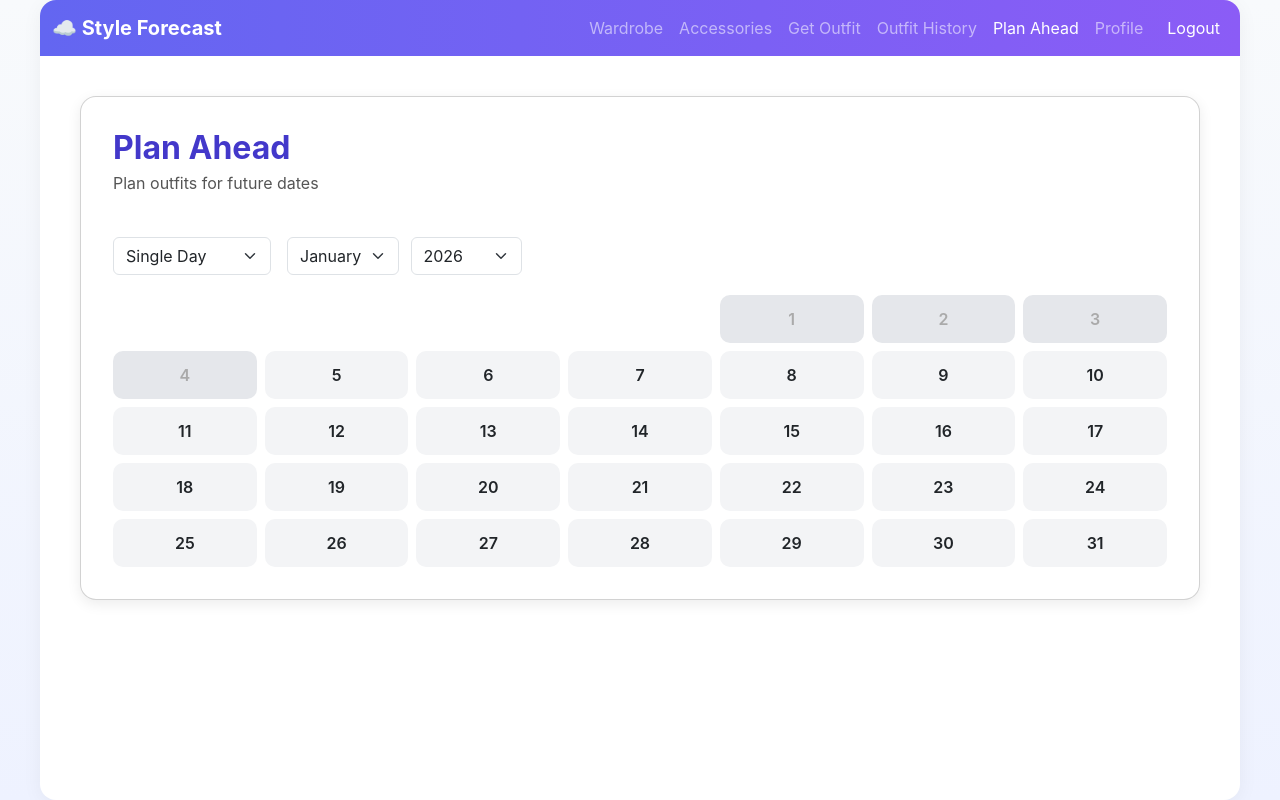
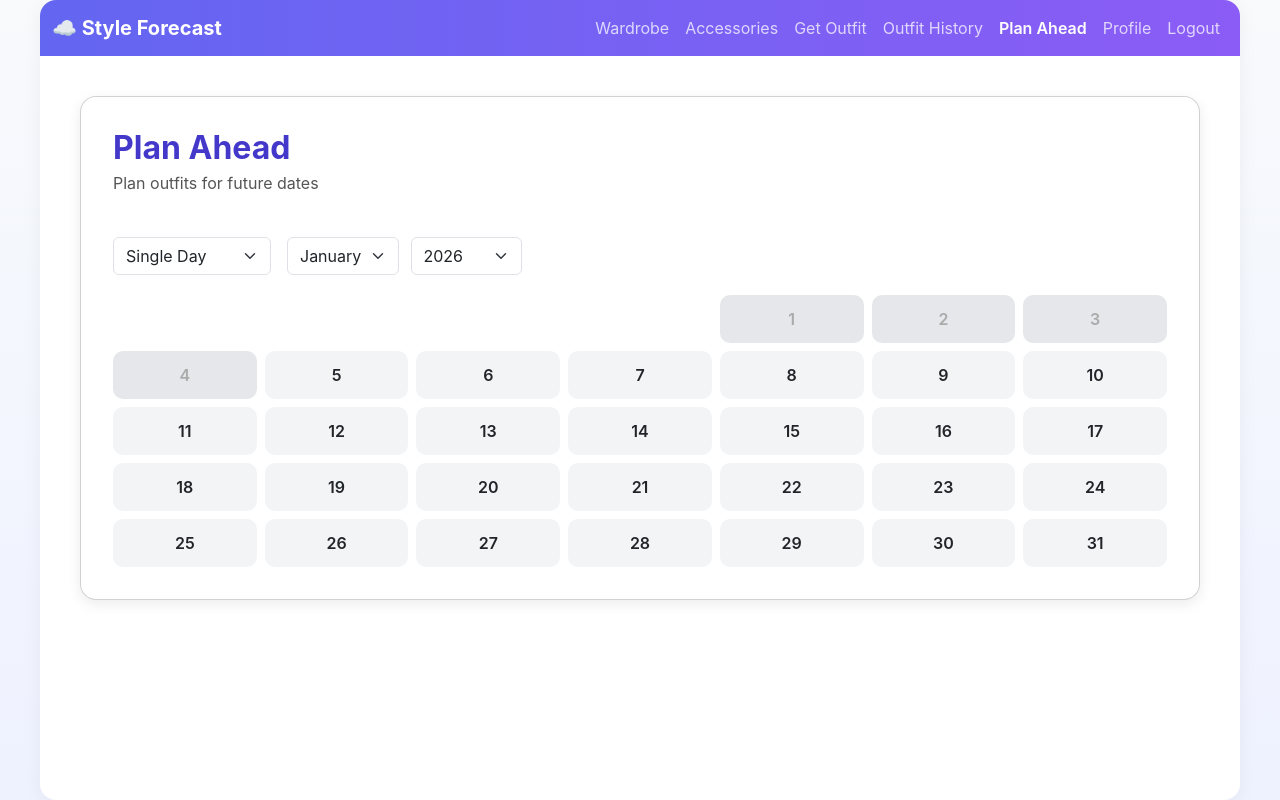
Before and after one commit to SimranHundal17/StyleForecast---Web-Programming, a Flask app: page /plan_ahead in a window 1280 px wide. Run offline with Flask 3, Linux system fonts and the light colour scheme; data that the repository does not hold is empty.

Commit message:
improved visuals

```diff
--- a/static/global.css
+++ b/static/global.css
@@ -101,16 +101,33 @@ p, .subtitle {
   color: #fff;
 }
 
-/* Logout button in navbar */
-.logout-btn {
-  border-color: rgba(255, 255, 255, 0.6);
-  color: #ffffff;
-  margin-left: 0.5rem;
-  transition: all 0.25s ease;
+/* Base navbar links */
+.navbar .nav-link {
+  color: rgba(255, 255, 255, 0.75);
+  font-weight: 400;
+  transition: color 0.2s ease, font-weight 0.2s ease;
 }
 
-.logout-btn:hover {
-  background-color: #ef4444; /* red-500 */
-  border-color: #ef4444;
+/* Hover for normal links */
+.navbar .nav-link:hover {
   color: #ffffff;
+  font-weight: 500;
+  background: none;
 }
+
+/* Active page link */
+.navbar .nav-link.active {
+  color: #ffffff;
+  font-weight: 600;
+}
+
+/* Logout */
+.navbar .nav-logout {
+  font-weight: 400;          /* NOT bold */
+  color: rgba(255, 255, 255, 0.75);
+}
+
+/* Logout hover */
+.navbar .nav-logout:hover {
+  color: red;            /* soft red hint */
+}
--- a/templates/accessories.html
+++ b/templates/accessories.html
@@ -34,7 +34,7 @@
             <li class="nav-item"><a class="nav-link" href="{{ url_for('history.outfit_history') }}">Outfit History</a></li>
             <li class="nav-item"><a class="nav-link" href="{{ url_for('plan.plan_ahead_page') }}">Plan Ahead</a></li>
             <li class="nav-item"><a class="nav-link" href="{{ url_for('profile.profile') }}">Profile</a></li>
-            <li class="nav-item"><a class="nav-link btn btn-outline-light btn-sm logout-btn"href="{{ url_for('auth.logout') }}">Logout</a></li>
+            <li class="nav-item"><a class="nav-link nav-logout" href="{{ url_for('auth.logout') }}">Logout</a></li>
           </ul>
         </div>
       </div>
--- a/templates/get_outfit.html
+++ b/templates/get_outfit.html
@@ -37,7 +37,7 @@
             <li class="nav-item"><a class="nav-link" href="{{ url_for('history.outfit_history') }}">Outfit History</a></li>
             <li class="nav-item"><a class="nav-link" href="{{ url_for('plan.plan_ahead_page') }}">Plan Ahead</a></li>
             <li class="nav-item"><a class="nav-link" href="{{ url_for('profile.profile') }}">Profile</a></li>
-            <li class="nav-item"><a class="nav-link btn btn-outline-light btn-sm logout-btn"href="{{ url_for('auth.logout') }}">Logout</a></li>
+            <li class="nav-item"><a class="nav-link nav-logout" href="{{ url_for('auth.logout') }}">Logout</a></li>
           </ul>
         </div>
       </div>
--- a/templates/outfit_history.html
+++ b/templates/outfit_history.html
@@ -36,7 +36,7 @@
                 History</a></li>
             <li class="nav-item"><a class="nav-link" href="{{ url_for('plan.plan_ahead_page') }}">Plan Ahead</a></li>
             <li class="nav-item"><a class="nav-link" href="{{ url_for('profile.profile') }}">Profile</a></li>
-            <li class="nav-item"><a class="nav-link btn btn-outline-light btn-sm logout-btn"href="{{ url_for('auth.logout') }}">Logout</a></li>
+            <li class="nav-item"><a class="nav-link nav-logout" href="{{ url_for('auth.logout') }}">Logout</a></li>
           </ul>
         </div>
       </div>
--- a/templates/plan_ahead.html
+++ b/templates/plan_ahead.html
@@ -35,7 +35,7 @@
                     <li class="nav-item"><a class="nav-link" href="{{ url_for('history.outfit_history') }}">Outfit History</a></li>
                     <li class="nav-item"><a class="nav-link active" href="{{ url_for('plan.plan_ahead_page') }}">Plan Ahead</a></li>
                     <li class="nav-item"><a class="nav-link" href="{{ url_for('profile.profile') }}">Profile</a></li>
-                    <li class="nav-item"><a class="nav-link btn btn-outline-light btn-sm logout-btn"href="{{ url_for('auth.logout') }}">Logout</a></li>
+                    <li class="nav-item"><a class="nav-link nav-logout" href="{{ url_for('auth.logout') }}">Logout</a></li>
                 </ul>
             </div>
 
--- a/templates/profile.html
+++ b/templates/profile.html
@@ -33,7 +33,7 @@
             <li class="nav-item"><a class="nav-link" href="{{ url_for('history.outfit_history') }}">Outfit History</a></li>
             <li class="nav-item"><a class="nav-link" href="{{ url_for('plan.plan_ahead_page') }}">Plan Ahead</a></li>
             <li class="nav-item"><a class="nav-link active" href="{{ url_for('profile.profile') }}">Profile</a></li>
-            <li class="nav-item"><a class="nav-link btn btn-outline-light btn-sm logout-btn"href="{{ url_for('auth.logout') }}">Logout</a></li>
+            <li class="nav-item"><a class="nav-link nav-logout" href="{{ url_for('auth.logout') }}">Logout</a></li>
           </ul>
         </div>
       </div>
--- a/templates/wardrobe.html
+++ b/templates/wardrobe.html
@@ -36,7 +36,7 @@
             </li>
             <li class="nav-item"><a class="nav-link" href="{{ url_for('plan.plan_ahead_page') }}">Plan Ahead</a></li>
             <li class="nav-item"><a class="nav-link" href="{{ url_for('profile.profile') }}">Profile</a></li>
-            <li class="nav-item"><a class="nav-link btn btn-outline-light btn-sm logout-btn"href="{{ url_for('auth.logout') }}">Logout</a></li>
+            <li class="nav-item"><a class="nav-link nav-logout" href="{{ url_for('auth.logout') }}">Logout</a></li>
           </ul>
         </div>
       </div>
```
